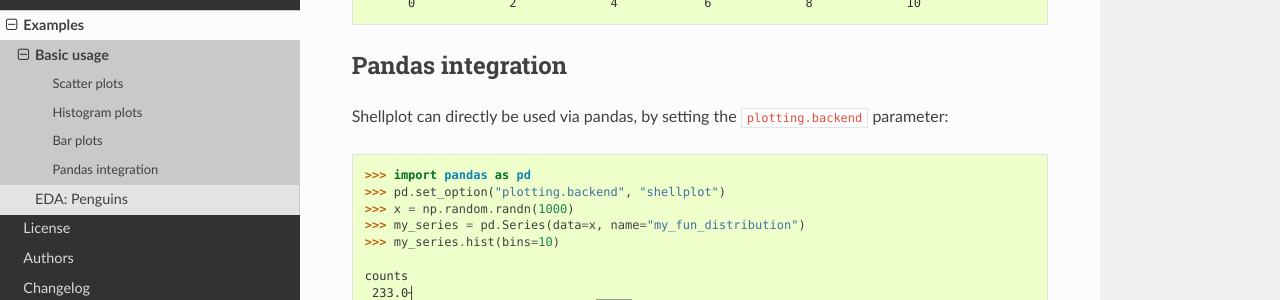
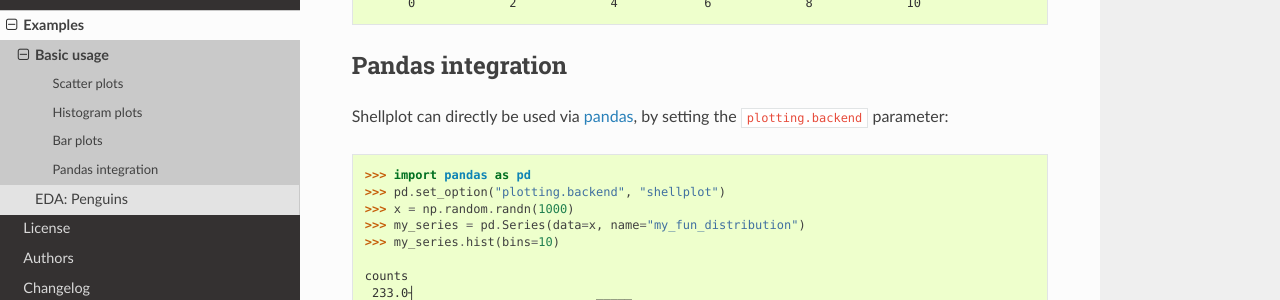
Before and after one commit to CDonnerer/shellplot, a Sphinx documentation site: the page built from docs/examples/basic_usage.rst, in a window 1280 px wide and 900 px high, scrolled down 2071 px. Shown: the part 151-451 px from the top of the window. Built offline with Sphinx 7.4.7 and the Read the Docs theme 2.0.0, drawn with Linux system fonts in a browser that asks for light colours.

```diff
--- a/README.rst
+++ b/README.rst
@@ -85,7 +85,7 @@ pandas plotting backend to shellplot::
         >>> pd.set_option("plotting.backend", "shellplot")
 
 
-Please refer to the documentation for further details.
+Please refer to the `documentation`_ for further details.
 
 Note
 ====
--- a/docs/examples/basic_usage.rst
+++ b/docs/examples/basic_usage.rst
@@ -130,7 +130,7 @@ Bar plots can be created via the ``bar`` function::
 Pandas integration
 -------------------
 
-Shellplot can directly be used via pandas, by setting the ``plotting.backend``
+Shellplot can directly be used via `pandas`_, by setting the ``plotting.backend``
 parameter::
 
 
```
Also changed, not shown: other parts of docs/examples/basic_usage.rst (+4 -0 lines), 1 other file.
